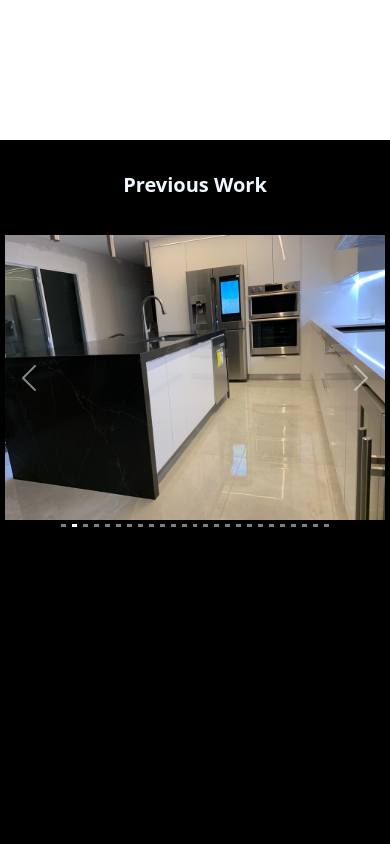
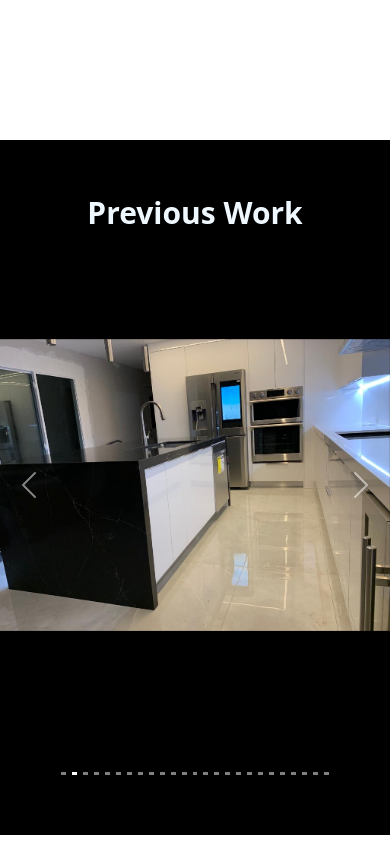
Before and after one commit to CCS-2022/all_dade_finish, a React (Create React App) app: page / in a window 390 px wide. Shown: the part 3080-3924 px from the top of the page. Built offline with nearby package versions, Linux system fonts and the light colour scheme.

Commit message:
Adjusted Carousel size for better view on phones for the second time

```diff
--- a/src/components/Body/Carousel/CarouselSection.css
+++ b/src/components/Body/Carousel/CarouselSection.css
@@ -1,64 +1,53 @@
 .main-div {
   background-color: black;
-  /* animation: carousel-appear 0s ease-out forwards; */
-  min-height: 800px;
-
-  width: 100%;
-  overflow: hidden; /* Prevent content from overflowing outside the container */
+  animation: carousel-appear 1s ease-out forwards;
 }
 
 .gallery-title {
   color: aliceblue;
   text-align: center;
   font-family: inherit;
-  font-size: 3vw;
-  margin-bottom: 0vw;
-  padding: 1vw;
+  font-size: 300%;
+  margin-bottom: -150px;
+  padding: 15px;
   font-weight: 700;
 }
 
 .carousel-view {
   display: flex;
-  flex-direction: column;
   align-items: center;
 }
 
 .carousel {
-  width: 100%;
-  max-width: 1200px;
+  width: 82.5rem;
+  height: 900px;
   margin: auto;
 }
 
 .carousel-indicators {
-  margin-bottom: -3vw;
+  margin-bottom: 50px;
 }
+
 
 .carousel-img {
   margin: auto;
-  max-width: 100%; /* Ensure the image doesn't exceed the container width */
-  max-height: 500px; /* Ensure the image doesn't exceed the container height */
-  height: 100%;
-  display: block; /* Remove any potential white space below inline-block elements */
+  max-height:480px;
+
+
 }
 
 @media (max-width: 1200px) {
-  .carousel{
-    padding: 5px;
+  .carousel {
+    width: 100%;
+    height: 700px;
+  }
 
+  .carousel-img {
+    max-width:100%;
   }
+
   .gallery-title {
     font-size: 30px;
     padding: 50px;
   }
 }
-
-@media (max-width: 768px) {
-  .gallery-title {
-    font-size: 20px;
-    padding: 30px;
-  }
-
-  .carousel-img {
-    max-height: 100%;
-  }
-}
```
